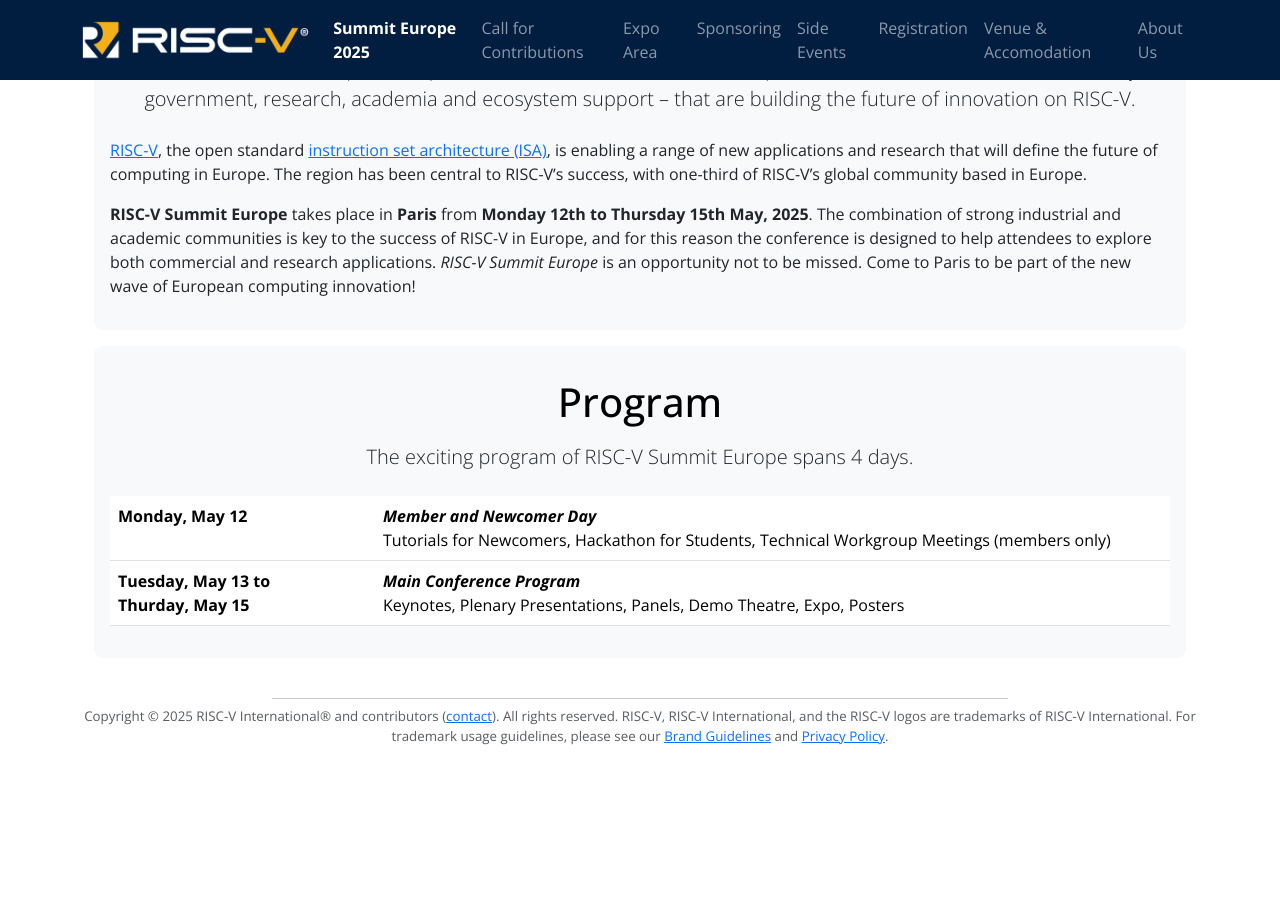
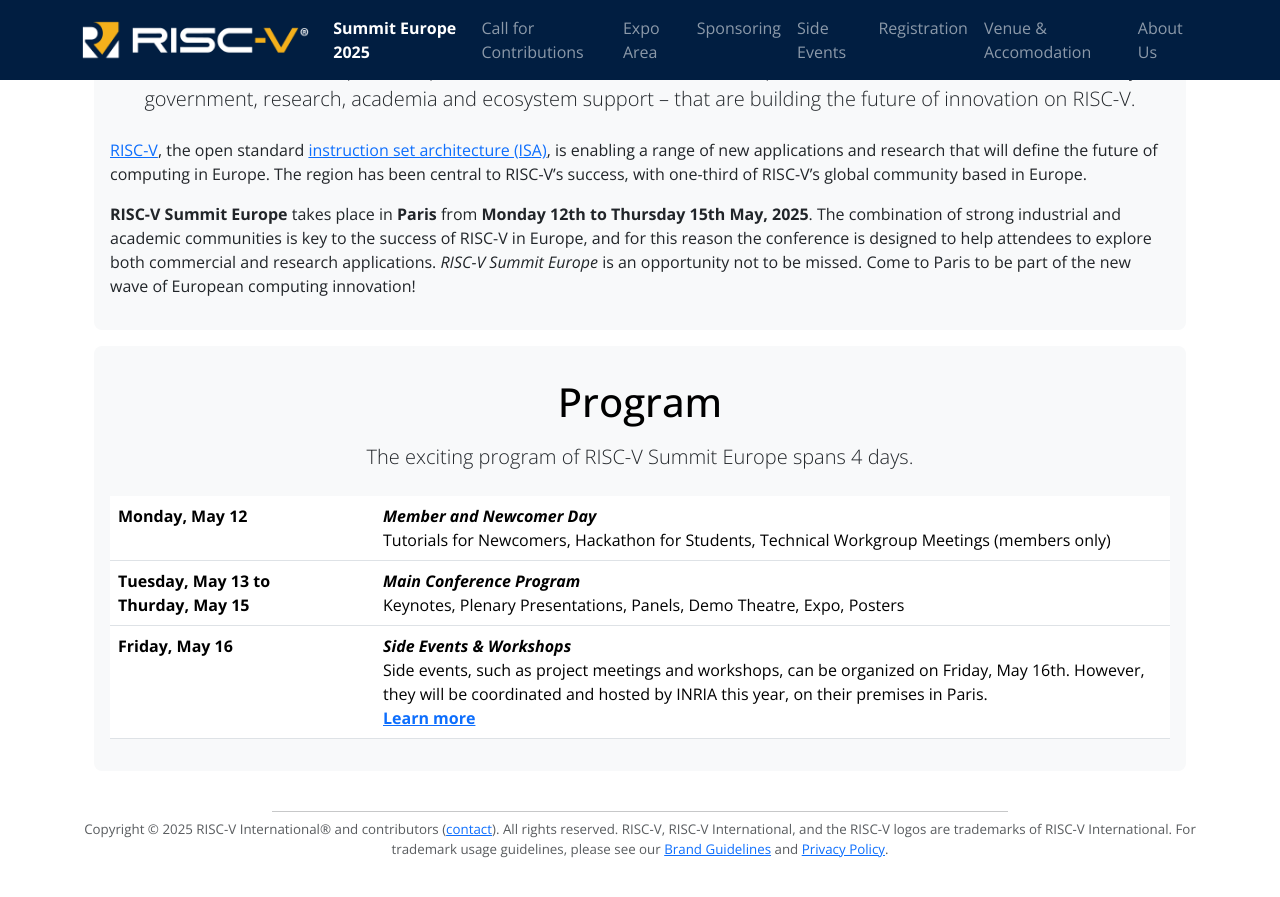
Before and after one commit to riscv-europe/summit-website-development, a Jekyll site: the page built from summit/2025/index.md, in a window 1280 px wide and 900 px high, scrolled down 605 px. Shown: the top 897 px of the window. Built offline with Jekyll 4.4.1, drawn with Linux system fonts in a browser that asks for light colours; before the commit the page ends 1392 px from its top, so only the background shows below that.

Commit message:
Fix: Side Events are now on the front page.

```diff
--- a/summit/2025/index.md
+++ b/summit/2025/index.md
@@ -49,15 +49,15 @@
 	  <!-- <br /><a href="conference"><b>Learn more</b></a> -->
 	  </td>
   </tr>
-  <!-- <tr> -->
-  <!--   <td><b>Friday, May 16</b></td> -->
-  <!-- 	<td><b><i>Side Events & Workshops</i></b><br /> -->
-  <!-- 	Side events, such as project meetings and workshops, can be -->
-  <!-- 	organized on Friday, May 16th. However, they will be -->
-  <!-- 	coordinated and hosted by INRIA this year, on their premises -->
-  <!-- 	in Paris. -->
-  <!-- 	<br /><a href="side-events"><b>Learn more</b></a></td> -->
-  <!-- </tr> -->
+  <tr>
+    <td><b>Friday, May 16</b></td>
+	<td><b><i>Side Events & Workshops</i></b><br />
+	Side events, such as project meetings and workshops, can be
+	organized on Friday, May 16th. However, they will be
+	coordinated and hosted by INRIA this year, on their premises
+	in Paris.
+	<br /><a href="side-events"><b>Learn more</b></a></td>
+  </tr>
 </table>
 
 {% include jumboboxend.html %}
```
